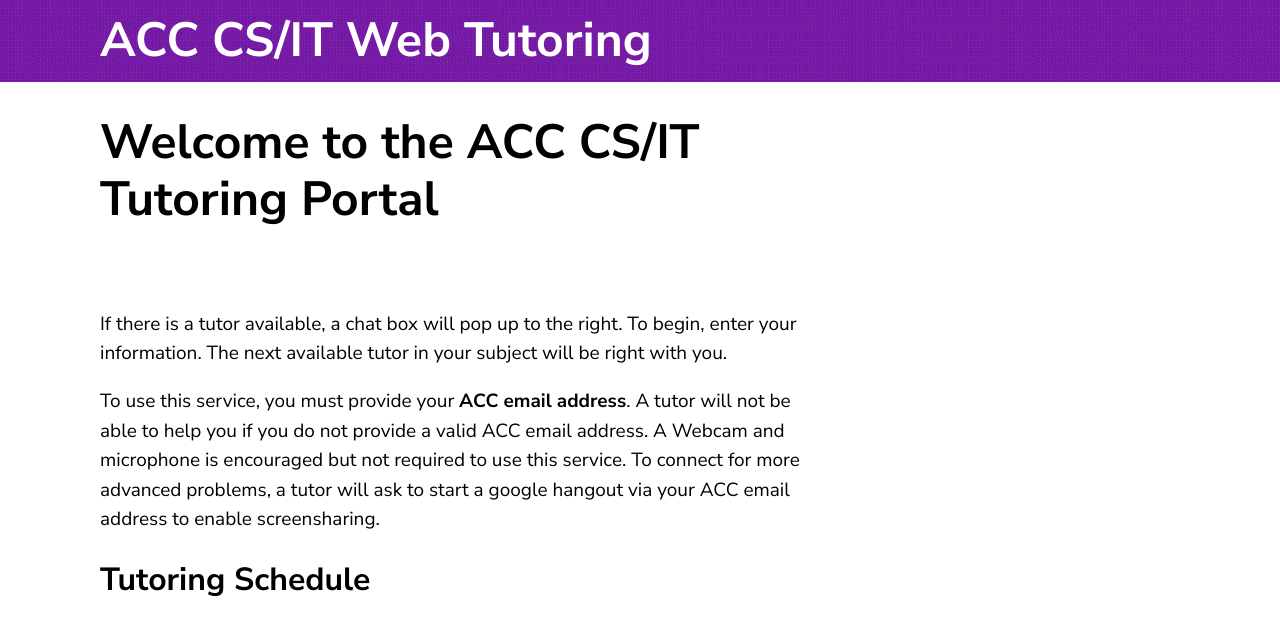
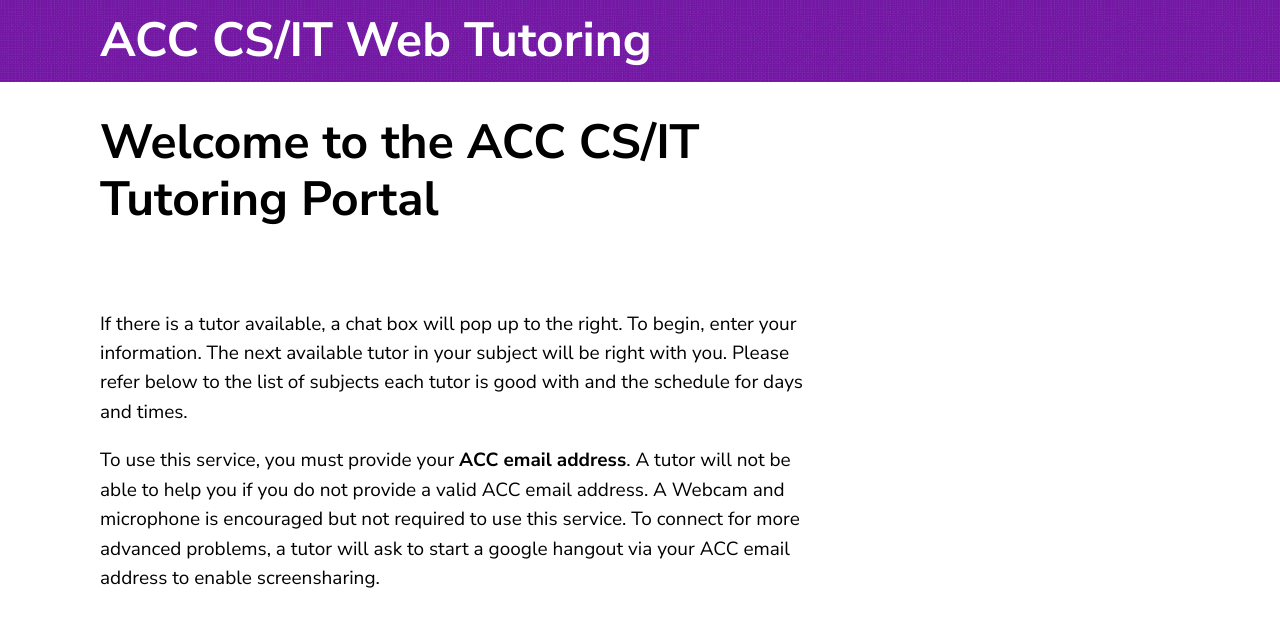
Before and after one commit to roosterrichard/acctutor, a Jekyll site: the page built from index.md, in a window 1280 px wide and 900 px high, cut to the strip 0-622 px from the top of the window. Built offline with Jekyll 4.4.1, drawn with Linux system fonts in a browser that asks for light colours; our own code applies the rules of GitHub Pages for plain Markdown files.

Commit message:
Update index.md

```diff
--- a/index.md
+++ b/index.md
@@ -8,7 +8,7 @@ layout: home
 
 If there is a tutor available, a chat box will pop up to the right. To begin,
 enter your information. The next available tutor in your subject will be right
-with you.
+with you. Please refer below to the list of subjects each tutor is good with and the schedule for days and times.
 
 To use this service, you must provide your __ACC email address__. A tutor will
 not be able to help you if you do not provide a valid ACC email address. A Webcam
```
